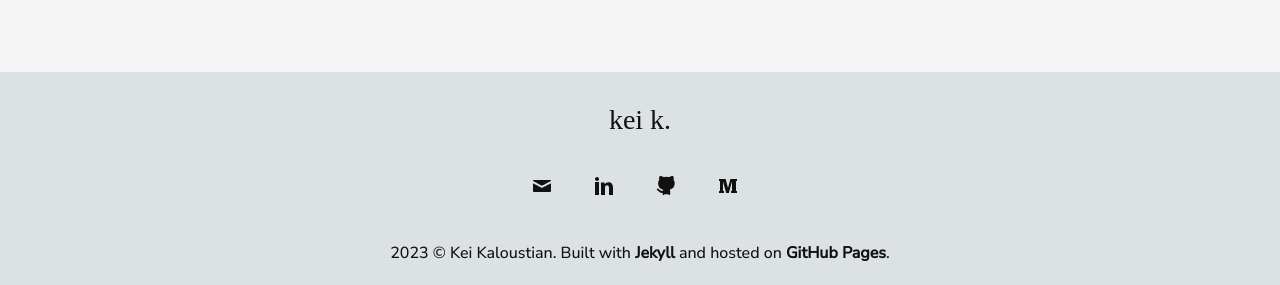
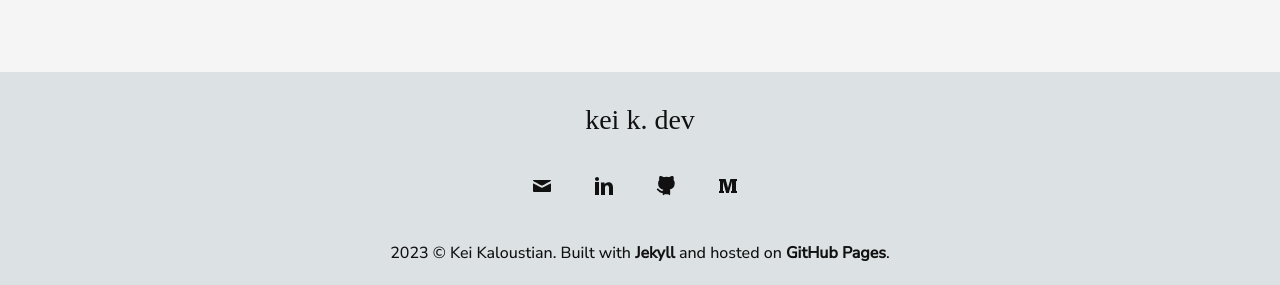
Before and after one commit to keikaloustian/keikaloustian.github.io, a Jekyll site: the page built from index.html, in a window 1280 px wide and 900 px high, scrolled down 2199 px. Shown: the part 612-897 px from the top of the window. Built offline with Jekyll 4.4.1, drawn with Linux system fonts in a browser that asks for light colours; some web fonts are replaced.

Commit message:
Change text to contact me for application layouts

```diff
--- a/_includes/footer.html
+++ b/_includes/footer.html
@@ -1,5 +1,8 @@
-<footer class="footer">
-  <span class="footer__logo">kei k.</span>
+<footer id="footer" class="footer">
+  <span class="footer__logo"
+    >{% if page.layout == 'application' %} contact me {% else %} kei k. dev{%
+    endif %}
+  </span>
 
   <div class="footer__socials">
     <a
```
